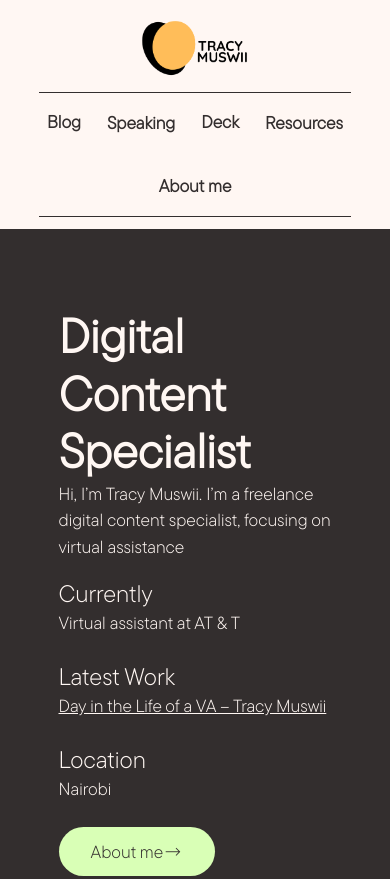
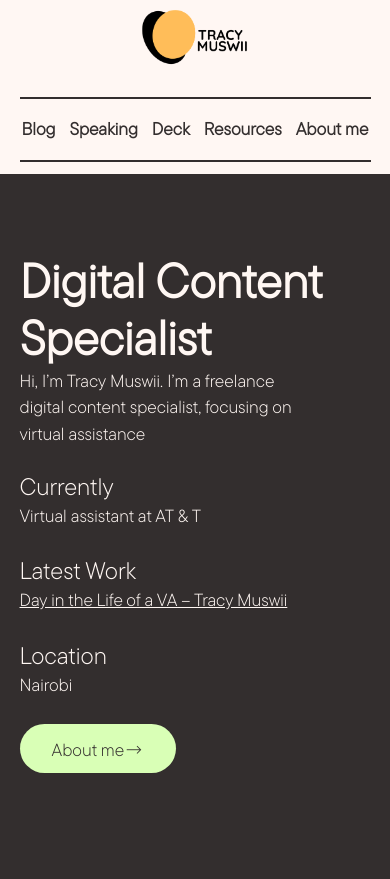
Before and after one commit to ongaro09/my-projects, a plain HTML site: page bio/index.html in a window 390 px wide. Shown: the top 879 px of the page. Drawn offline with Linux system fonts and the light colour scheme.

Commit message:
added responsive designs

```diff
--- a/bio/styles.css
+++ b/bio/styles.css
@@ -73,6 +73,56 @@ h1, h2, h3, h4, h5, h6 {
 	url("./assets/fonts/677fd997378df37776d5c43f_TT_Commons_Pro_Bold.ttf") format("truetype");
 }
 
+.body {
+    clear: none;
+    background-color: var(--brand-color-seashell);
+    text-align: center;
+    color: var(--brand-color--night-rider);
+    -webkit-text-fill-color: inherit;
+    background-clip: border-box;
+    align-self: center;
+    max-width: none;
+    margin-left: auto;
+    margin-right: auto;
+    font-size: 16px;
+    font-weight: var(--font-weight-light);
+}
+
+@media screen and (max-width: 991px) {
+    .body {
+        max-width: 100%;
+        margin-left: 0;
+        margin-right: 0;
+    }
+}
+
+@media screen and (max-width: 767px) {
+  .body {
+    margin: 0;
+    padding: 0;
+  }
+}
+
+
+@media screen and (max-width: 479px) {
+    .body {
+        min-height: auto;
+        margin-left: 0;
+        margin-right: 0;
+    }
+}
+
+body {
+    background-color: var(--brand-color-seashell);
+    font-family: var(--font-family);
+    color: var(--brand-color--night-rider);
+    text-align: left;
+    font-size: 1em;
+    line-height: 160%;
+    display: block;
+}
+
+
 .header {
     grid-column-gap: 0px;
     grid-row-gap: 0px;
@@ -91,6 +141,24 @@ h1, h2, h3, h4, h5, h6 {
     display: flex;
 }
 
+@media screen and (max-width: 991px) {
+    .header {
+        align-items: center;
+        margin-top: 0%;
+        margin-left: 0%;
+        margin-right: 0%;
+        padding-left: 0%;
+        padding-right: 0%;
+    }
+}
+
+@media screen and (max-width: 767px) {
+    .header {
+        margin-left: 2%;
+        margin-right: 2%;
+    }
+}
+
 @media screen and (max-width: 479px) {
     .header {
 	flex-flow: column;
@@ -106,6 +174,18 @@ h1, h2, h3, h4, h5, h6 {
     align-self: stretch;
     align-items: center;
     display: flex;
+    padding-left: 5%;
+    padding-right: 5%;;
+}
+
+@media screen and (max-width: 767px) {
+  .header__container {
+    display: flex;
+    flex-flow: column;
+    align-items: center;
+    justify-content: flex-start;
+    gap: 1rem;
+  }
 }
 
 @media screen and (max-width: 479px) {
@@ -117,6 +197,19 @@ h1, h2, h3, h4, h5, h6 {
 .header__logo-wrapper {
     flex: 0 auto;
     display: flex;
+}
+
+@media screen and (max-width: 991px) {
+    .header__logo-wrapper {
+        justify-content: flex-start;
+        align-items: baseline;
+    }
+}
+
+@media screen and (max-width: 767px) {
+    .header__logo-wrapper {
+        align-items: center;
+    }
 }
 
 @media screen and (max-width: 479px) {
@@ -147,8 +240,6 @@ h1, h2, h3, h4, h5, h6 {
     display: block;
     position: relative;
     left: 0%;
-    max-width: 100%;
-    display: inline-block;
 }
 
 @media screen and (max-width: 479px) {
@@ -162,7 +253,7 @@ h1, h2, h3, h4, h5, h6 {
 }
 
 .header__logo-image {
-    width: 125px;
+    width: auto;
     height: auto;
     margin-left: -1%;
     overflow: clip;
@@ -176,14 +267,28 @@ h1, h2, h3, h4, h5, h6 {
     }
 }
 
-
 .header__nav {
     flex-flow: row;
     flex: 0 auto;
     justify-content: flex-end;
     align-items: baseline;
-    width: 200px;
+    width: auto;
     display: flex;
+}
+
+@media screen and (max-width: 767px) {
+    .header__nav {
+        grid-column-gap: 0px;
+        grid-row-gap: 0px;
+        justify-content: center;
+        align-self: auto;
+        align-items: center;
+        width: 100%;
+	border-color: var(--brand-color--night-rider);
+	border-bottom-style: solid;
+	border-top-style: solid;
+	border-width: 0.025em;;
+    }
 }
 
 @media screen and (max-width: 479px) {
@@ -302,31 +407,6 @@ h1, h2, h3, h4, h5, h6 {
     }
 }
 
-
-media screen and (max-width: 479px) {
-    .body {
-        min-height: auto;
-        margin-left: 0;
-        margin-right: 0;
-    }
-}
-
-.body {
-    clear: none;
-    background-color: var(--brand-color-seashell);
-    text-align: center;
-    color: var(--brand-color--night-rider);
-    -webkit-text-fill-color: inherit;
-    background-clip: border-box;
-    align-self: center;
-    max-width: 100%;
-    margin-left: auto;
-    margin-right: auto;
-    font-size: 16px;
-    font-weight: var(--font-weight-light);
-}
-
-
 a {
     color: var(--brand-color--night-rider);
     font-size: var(--mobile-font-size);
@@ -360,6 +440,7 @@ main {
     padding-top: 0%;
 }
 
+
 @media screen and (max-width: 479px) {
     .main-section {
         padding-top: 0%;
@@ -377,6 +458,20 @@ main {
     padding: 8% 15%;
     display: flex;
     text-align: left;
+}
+
+@media screen and (max-width: 767px) {
+    .main-section__dark-block {
+        border-radius: 0;
+        margin-bottom: 0%;
+        padding: 10% 5%;
+        display: block;
+	text-align: left;
+	align-self: auto;
+	height: auto;
+	margin-left: 0%;
+	margin-right: 0%;
+    }
 }
 
 @media screen and (max-width: 479px) {
@@ -568,6 +663,7 @@ h2 {
     display: flex;
 }
 
+
 @media screen and (max-width: 479px) {
     .main-section__about {
         display: flex;
@@ -594,6 +690,12 @@ h2 {
     text-decoration: none;
     transition: all .1s;
     display: flex;
+}
+
+@media screen and (max-width: 767px) {
+    .main-section__about-link {
+	padding: 0.1825rem 0.3758rem;
+    }
 }
 
 
@@ -639,6 +741,13 @@ h2 {
     margin-bottom: 0%;
     padding: 5% 5% 6%;
     display: flex;
+}
+
+@media screen and (max-width: 767px) {
+    .main-section__blog.main-section__blog--green {
+        margin-top: 0%;
+        padding: 10% 5%;
+    }
 }
 
 @media screen and (max-width: 479px) {
@@ -765,6 +874,7 @@ h2 {
 }
 
 /* SECTION WRAPPER */
+
 .main-section__featured {
     width: 100%;
     padding: 4rem 2rem;
@@ -833,6 +943,12 @@ h2 {
 }
 
 /* MOBILE STACK */
+@media screen and (max-width: 767px) {
+    .main-section__featured-heading {
+	padding-right: 60%;
+    }
+}
+
 @media screen and (max-width: 479px) {
     .main-section__featured-content {
 	flex-direction: column;
@@ -841,6 +957,7 @@ h2 {
 	width: 100%;
     }
 }
+
 
 .main-section__clients {
     margin-bottom: 5%;
@@ -949,8 +1066,8 @@ img {
 .main-section__client-image {
     object-fit: contain;
     width: auto;
-    height: 50px;
-    width: 150px;
+    height: auto;
+    width: auto;
     height: 60px;
 }
 
@@ -983,6 +1100,22 @@ img {
     margin-bottom: 10%;
     padding: 0% 25%;
     display: flex;
+}
+
+@media screen and (max-width: 767px) {
+    .footer__contact {
+        grid-column-gap: 0px;
+        grid-row-gap: 0px;
+        justify-content: center;
+        align-items: center;
+        width: auto;
+        height: auto;
+        margin-top: 0%;
+        margin-bottom: 20%;
+        padding: 4% 0%;
+        display: block;
+        overflow: visible;
+    }
 }
 
 @media screen and (max-width: 479px) {
@@ -1047,6 +1180,13 @@ img {
     line-height: 8rem;
     font-weight: var(--font-weight-bold);
     white-space: normal;
+}
+
+@media screen and (max-width: 767px) {
+    .footer__contact-heading {
+        font-size: 6rem;
+        line-height: 5rem;
+    }
 }
 
 @media screen and (max-width: 479px) {
@@ -1274,6 +1414,7 @@ img {
     font-weight: 300;
 }
 
+
 @media screen and (max-width: 479px) {
     .header__link.white.internal, .header__link.internal {
         font-size: var(--mobile-font-size);
@@ -1327,3 +1468,12 @@ img {
         display: block;
     }
 }
+
+@media screen and (max-width: 767px) {
+    .footer__nav-list.white {
+        grid-column-gap: 10px;
+        grid-row-gap: 30px;
+        flex-flow: wrap;
+	padding-top: 0.875rem;
+    }
+}
```
